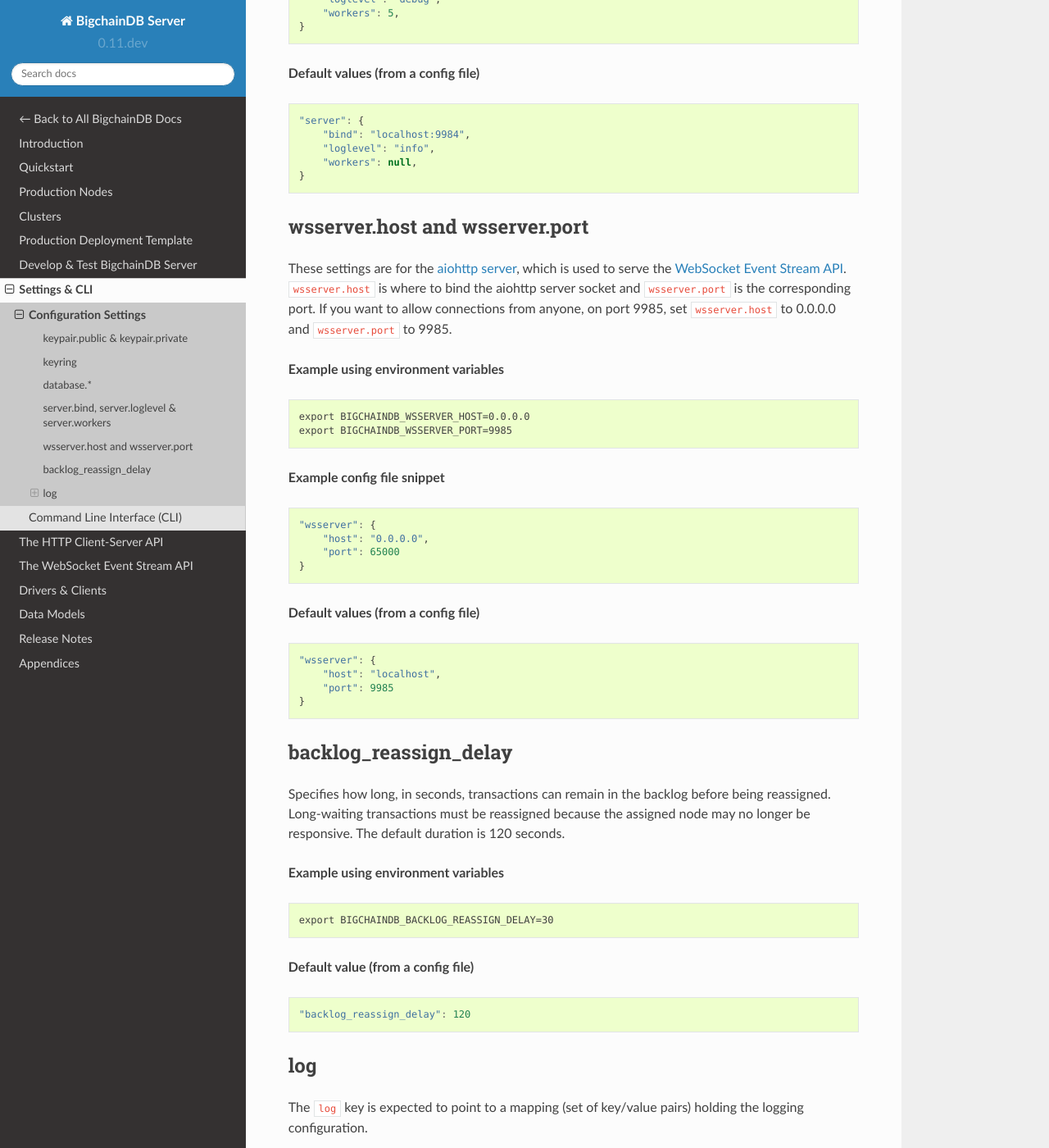
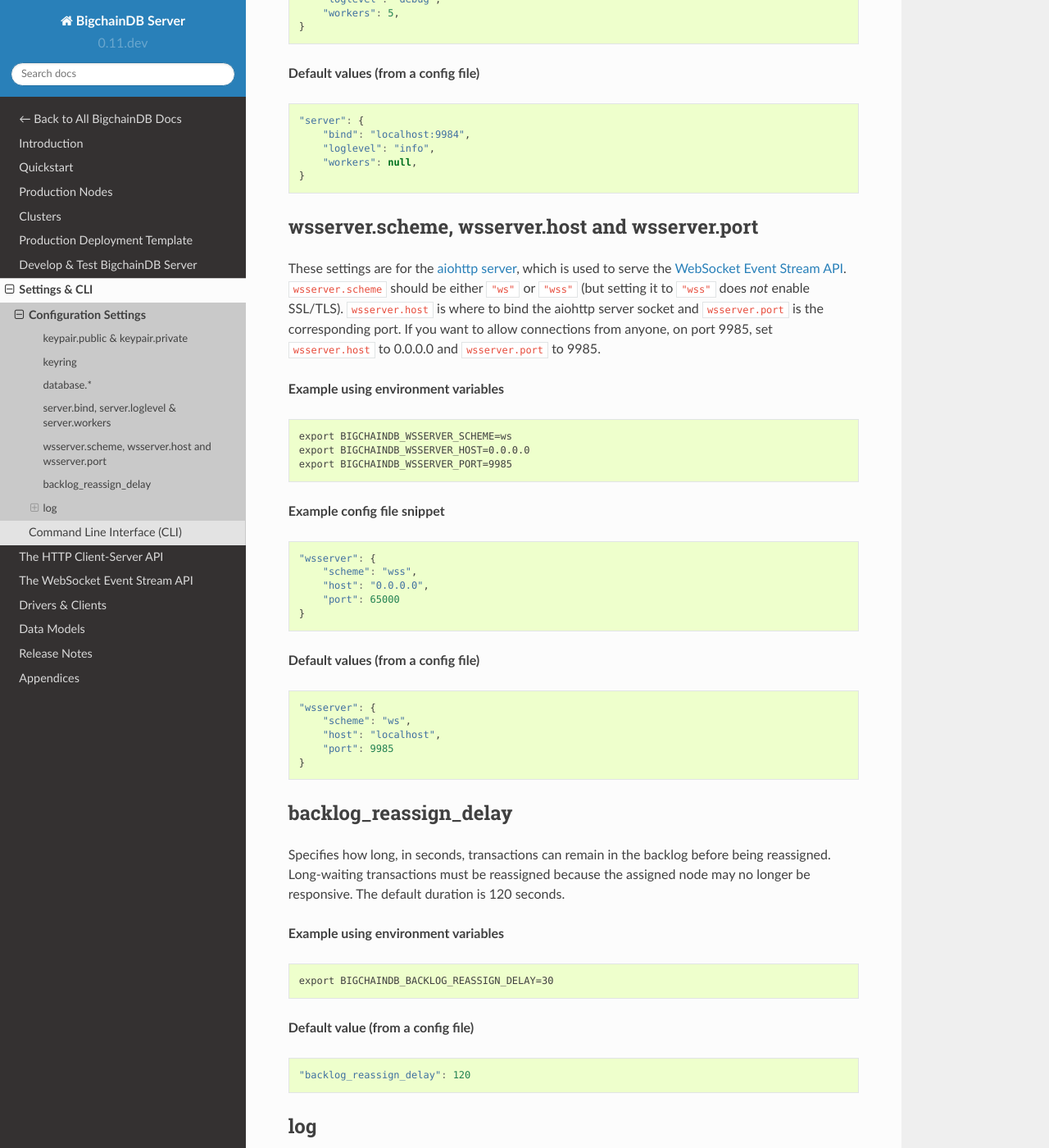
Before and after one commit to bigchaindb/bigchaindb, a Sphinx documentation site: the page built from docs/server/source/server-reference/configuration.md, in a window 1280 px wide and 1400 px high, scrolled down 4608 px. Shown: the whole window at 82% size. Built offline with Sphinx 7.4.7 and the Read the Docs theme 2.0.0, drawn with Linux system fonts in a browser that asks for light colours; pages that are not in the unit, such as notebooks, are missing from menus.

Commit message:
Added docs about the wsserver.scheme config setting

````diff
--- a/docs/server/source/server-reference/configuration.md
+++ b/docs/server/source/server-reference/configuration.md
@@ -182,12 +182,14 @@
 ```
 
 
-## wsserver.host and wsserver.port
+## wsserver.scheme, wsserver.host and wsserver.port
 
 These settings are for the
 [aiohttp server](https://aiohttp.readthedocs.io/en/stable/index.html),
 which is used to serve the
 [WebSocket Event Stream API](../websocket-event-stream-api.html).
+`wsserver.scheme` should be either `"ws"` or `"wss"`
+(but setting it to `"wss"` does *not* enable SSL/TLS).
 `wsserver.host` is where to bind the aiohttp server socket and
 `wsserver.port` is the corresponding port.
 If you want to allow connections from anyone, on port 9985,
@@ -195,6 +197,7 @@
 
 **Example using environment variables**
 ```text
+export BIGCHAINDB_WSSERVER_SCHEME=ws
 export BIGCHAINDB_WSSERVER_HOST=0.0.0.0
 export BIGCHAINDB_WSSERVER_PORT=9985
 ```
@@ -202,6 +205,7 @@
 **Example config file snippet**
 ```js
 "wsserver": {
+    "scheme": "wss",
     "host": "0.0.0.0",
     "port": 65000
 }
@@ -210,6 +214,7 @@
 **Default values (from a config file)**
 ```js
 "wsserver": {
+    "scheme": "ws",
     "host": "localhost",
     "port": 9985
 }
````
